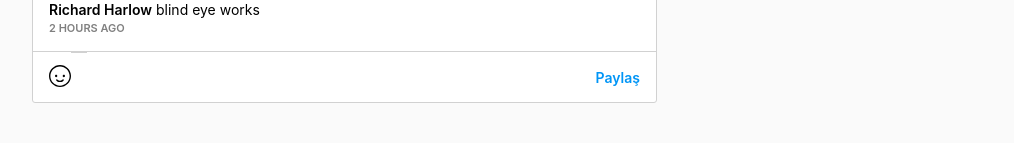
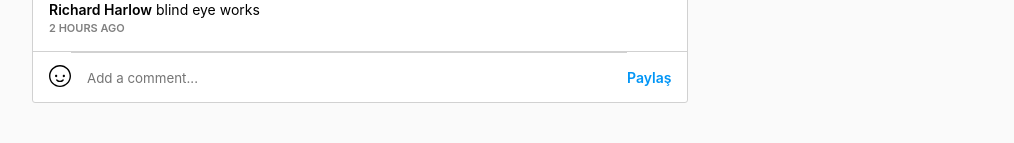
Before and after one commit to furkan-ceylan/instagram-clone, a Vue app: page / in a window 1280 px wide. Shown: the part 657-800 px from the top of the page, without its empty margins (138-1152 px from the left). Built offline with nearby package versions, Linux system fonts and the light colour scheme.

Commit message:
post comment input edit

```diff
--- a/src/components/Post.vue
+++ b/src/components/Post.vue
@@ -75,7 +75,7 @@
         <Emoji />
       </button>
       <form class="comment-form commentline">
-        <button type="Text" placeholder="Comment..."/>
+        <input type="Text" placeholder="Add a comment..."/>
       </form>
       <button class="action-share" type="button">
         <CustomText tag="b" size="large">Paylaş</CustomText>
```
